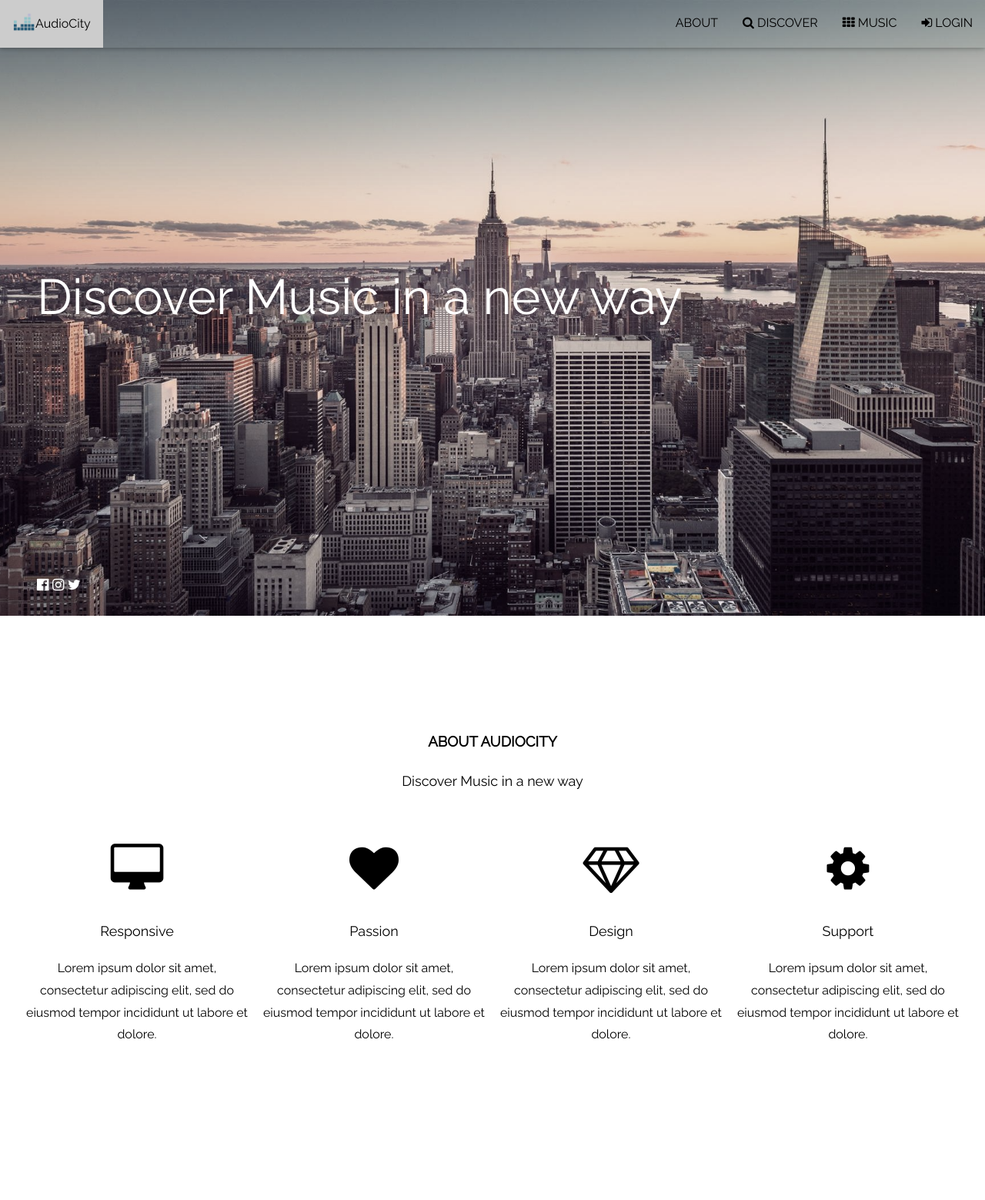
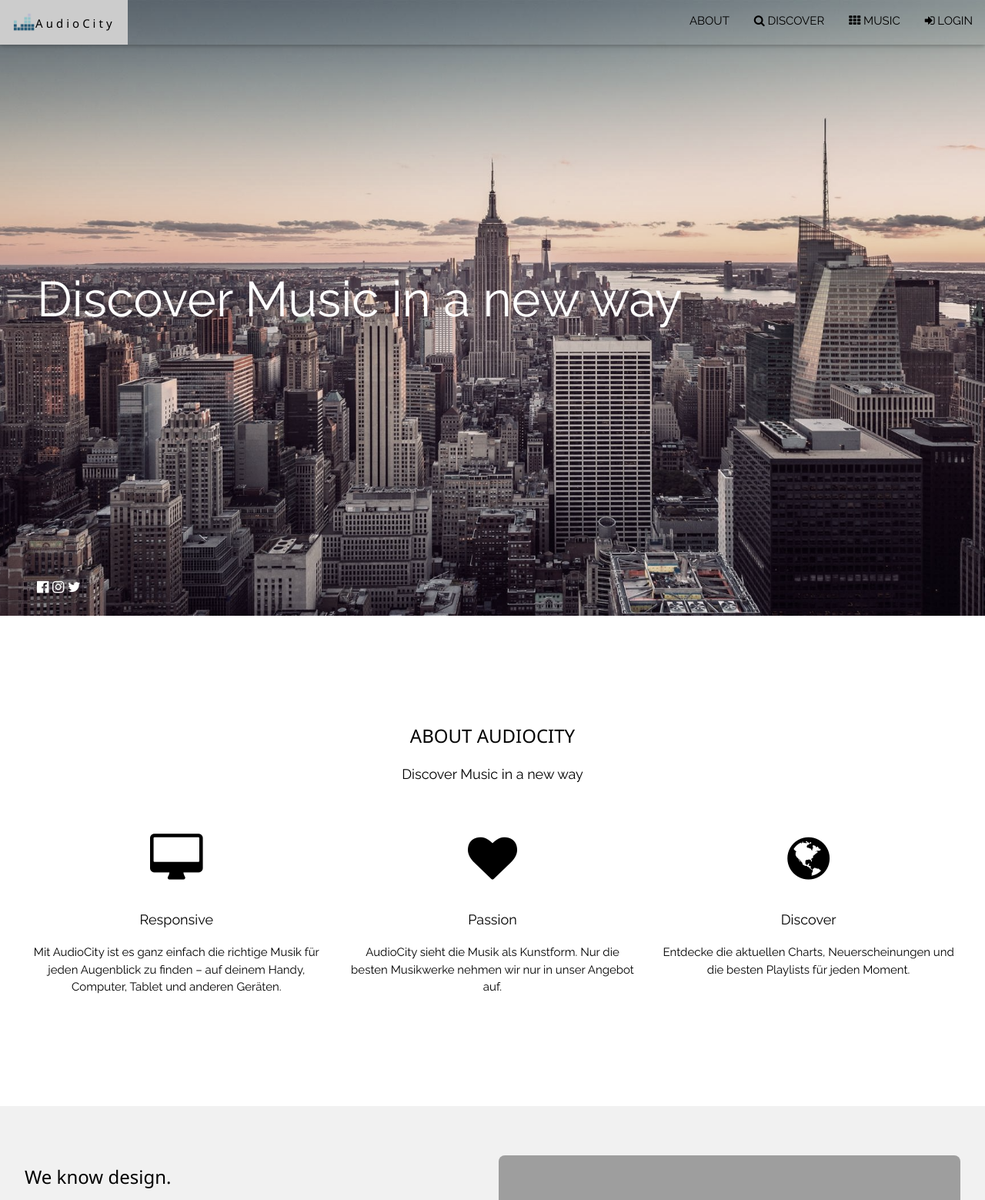
Before and after one commit to SandroGuerotto/AudioCity, a PHP site: page / in a window 1280 px wide. Shown: the top 1559 px of the page at 77% size. Run offline with PHP 8.4, Linux system fonts and the light colour scheme; some libraries are stand-ins or nearby versions; grey boxes are pictures that could not be loaded.

Commit message:
Css edit, index.php, header added

```diff
--- a/css/querries.css
+++ b/css/querries.css
@@ -1,4 +1,3 @@
-/* W3.CSS 2.98 Mar 2017 by Jan Egil and Borge Refsnes */
 html{box-sizing:border-box}*,*:before,*:after{box-sizing:inherit}
 /* Extract from normalize.css by Nicolas Gallagher and Jonathan Neal git.io/normalize */
 html{-ms-text-size-adjust:100%;-webkit-text-size-adjust:100%}body{margin:0}
@@ -267,8 +266,15 @@ input[type=checkbox].check:disabled+.validate,input[type=radio].radio:disabled+.
 .red,.hover-red:hover{color:#fff;background-color:#f44336}
 .purple,.hover-purple:hover{color:#fff;background-color:#9c27b0}
 .white,.hover-white:hover{color:#000;background-color:#fff}
+.grey,.hover-grey:hover,.gray,.hover-gray:hover{color:#000;background-color:#9e9e9e}
+.light-grey,.hover-light-grey:hover,.light-gray,.hover-light-gray:hover{color:#000;background-color:#f1f1f1}
+.dark-grey,.hover-dark-grey:hover,.dark-gray,.hover-dark-gray:hover{color:#fff;background-color:#616161}
 .text-indigo,.hover-text-indigo:hover{color:#3f51b5}
 .text-purple,.hover-text-purple:hover{color:#9c27b0}
 .text-light-blue,.hover-text-light-blue:hover{color:#87CEEB}
 .text-red,.hover-text-red:hover{color:#f44336}
 .text-white,.hover-text-white:hover{color:#fff}
+.text-black,.hover-text-black:hover{color:#000}
+.text-grey,.hover-text-grey:hover,.text-gray,.hover-text-gray:hover{color:#757575}
+.text-light-grey,.hover-text-light-grey:hover,.text-light-gray,.hover-text-light-gray:hover{color:#f1f1f1}
+.text-dark-grey,.hover-text-dark-grey:hover,.text-dark-gray,.hover-text-dark-gray:hover{color:#3a3a3a}
--- a/css/styles.css
+++ b/css/styles.css
@@ -1,13 +1,40 @@
 *{
-	text-decoration: none
+	text-decoration: none;
+	font-family: "Raleway", sans-serif;
 }
-body,h1,h2,h3,h4,h5,h6 {
-	font-family: "Raleway", sans-serif
+html,body{
+	font-size:15px;
+	line-height:1.5;
+	height: 100%;
 }
-body, html {
-    height: 100%;
-    line-height: 1.8;
+html{ overflow-x:hidden }
+/* Font style */
+h1,h2,h3,h4,h5,h6,.slim,.wide{ font-family:"Segoe UI",Arial,sans-serif; }
+h1{
+	font-size:36px;
 }
+h2{
+	font-size:30px;
+}
+h3{
+	font-size:24px;
+}
+h4{
+	font-size:20px;
+}
+h5{
+	font-size:18px;
+}
+h6{
+	font-size:16px;
+}
+
+.serif{font-family:"Times New Roman",Times,serif}
+h1,h2,h3,h4,h5,h6{font-weight:400;margin:10px 0}
+.wide{letter-spacing:4px}
+h1 a,h2 a,h3 a,h4 a,h5 a,h6 a{font-weight:inherit}
+
+
 /* Full height image header */
 .bgimg-1 {
     background-position: center;
--- /dev/null
+++ b/header/header.php
@@ -0,0 +1,24 @@
+<head>
+	<title>AudioCity</title>
+
+	<!-- Meta -->
+	<meta charset="UTF-8">
+	<meta name="viewport" content="width=device-width, initial-scale=1">
+	<meta name="description" content="Music">
+	<meta name="keywords" content="Music, AudioCity, Stream">
+	<meta name="author" content="Sandro Guerotto, Toshiki Hennig">
+
+	<!-- Icon -->
+	<link rel="icon" type="image/png"href="images/logo_icon.png">
+
+	<!-- CSS -->
+	<link rel="stylesheet" href="css/querries.css">
+	<link rel="stylesheet" href="css/styles.css">
+	<link rel="stylesheet" href="https://fonts.googleapis.com/css?family=Raleway">
+	<link rel="stylesheet" href="https://cdnjs.cloudflare.com/ajax/libs/font-awesome/4.7.0/css/font-awesome.min.css">
+
+	<!-- Script -->
+	<script src="https://ajax.googleapis.com/ajax/libs/jquery/3.1.1/jquery.min.js"></script>
+	<script src="js/scroll.js"></script>
+
+</head>
--- a/index.php
+++ b/index.php
@@ -1,26 +1,6 @@
 <!DOCTYPE html>
 <html>
-<head>
-	<title>AudioCity</title>
-
-	<!-- Meta -->
-	<meta charset="UTF-8">
-	<meta name="viewport" content="width=device-width, initial-scale=1">
-
-	<!-- Icon -->
-	<link rel="icon" type="image/png"href="images/logo_icon.png">
-
-	<!-- CSS -->
-	<link rel="stylesheet" href="css/querries.css">
-	<link rel="stylesheet" href="css/styles.css">
-	<link rel="stylesheet" href="https://fonts.googleapis.com/css?family=Raleway">
-	<link rel="stylesheet" href="https://cdnjs.cloudflare.com/ajax/libs/font-awesome/4.7.0/css/font-awesome.min.css">
-
-	<!-- Script -->
-	<script src="https://ajax.googleapis.com/ajax/libs/jquery/3.1.1/jquery.min.js"></script>
-	<script src="js/scroll.js"></script>
-
-</head>
+<?php include_once "header/header.php"; ?>
 <body>
 
 <!-- Navbar (sit on top) -->
@@ -30,10 +10,10 @@
     <!-- Right-sided navbar links -->
     <div class="right hide-small">
       <a href="#about" class="bar-item button">ABOUT</a>
-      <a href="#team" class="bar-item button"><i class="fa fa-search"></i> DISCOVER</a>
-      <a href="#work" class="bar-item button"><i class="fa fa-th"></i> MUSIC</a>
+      <a href="#discover" class="bar-item button"><i class="fa fa-search"></i> DISCOVER</a>
+      <a href="#music" class="bar-item button"><i class="fa fa-th"></i> MUSIC</a>
       <!--<a href="#pricing" class="bar-item button"><i class="fa fa-usd"></i> PRICING</a>-->
-      <a href="#contact" class="bar-item button"><i class="fa fa-sign-in"></i> LOGIN</a>
+      <a href="#login" class="bar-item button"><i class="fa fa-sign-in"></i> LOGIN</a>
     </div>
     <!-- Hide right-floated links on small screens and replace them with a menu icon -->
 
@@ -75,31 +51,26 @@
   <h3 class="center">ABOUT AUDIOCITY</h3>
   <p class="center large">Discover Music in a new way</p>
   <div class="row-padding center" style="margin-top:64px">
-    <div class="quarter">
+    <div class="third padding-left padding-right">
       <i class="fa fa-desktop margin-bottom jumbo center"></i>
       <p class="large">Responsive</p>
-      <p>Lorem ipsum dolor sit amet, consectetur adipiscing elit, sed do eiusmod tempor incididunt ut labore et dolore.</p>
+      <p>Mit AudioCity ist es ganz einfach die richtige Musik für jeden Augenblick zu finden – auf deinem Handy, Computer, Tablet und anderen Geräten.</p>
     </div>
-    <div class="quarter">
+    <div class="third padding-left padding-right">
       <i class="fa fa-heart margin-bottom jumbo"></i>
       <p class="large">Passion</p>
-      <p>Lorem ipsum dolor sit amet, consectetur adipiscing elit, sed do eiusmod tempor incididunt ut labore et dolore.</p>
+      <p>AudioCity sieht die Musik als Kunstform. Nur die besten Musikwerke nehmen wir nur in unser Angebot auf.</p>
     </div>
-    <div class="quarter">
-      <i class="fa fa-diamond margin-bottom jumbo"></i>
-      <p class="large">Design</p>
-      <p>Lorem ipsum dolor sit amet, consectetur adipiscing elit, sed do eiusmod tempor incididunt ut labore et dolore.</p>
-    </div>
-    <div class="quarter">
-      <i class="fa fa-cog margin-bottom jumbo"></i>
-      <p class="large">Support</p>
-      <p>Lorem ipsum dolor sit amet, consectetur adipiscing elit, sed do eiusmod tempor incididunt ut labore et dolore.</p>
+    <div class="third padding-left padding-right">
+      <i class="fa fa-globe margin-bottom jumbo"></i>
+      <p class="large">Discover</p>
+      <p>Entdecke die aktuellen Charts, Neuerscheinungen und die besten Playlists für jeden Moment.</p>
     </div>
   </div>
 </div>
 
 <!-- Promo Section - "We know design" -->
-<div class="container light-grey padding-64">
+<div class="container light-grey padding-64" id="discover">
   <div class="row-padding">
     <div class="col m6">
       <h3>We know design.</h3>
```
Also changed, not shown: other parts of index.php (+8 -45 lines), 1 other file.
